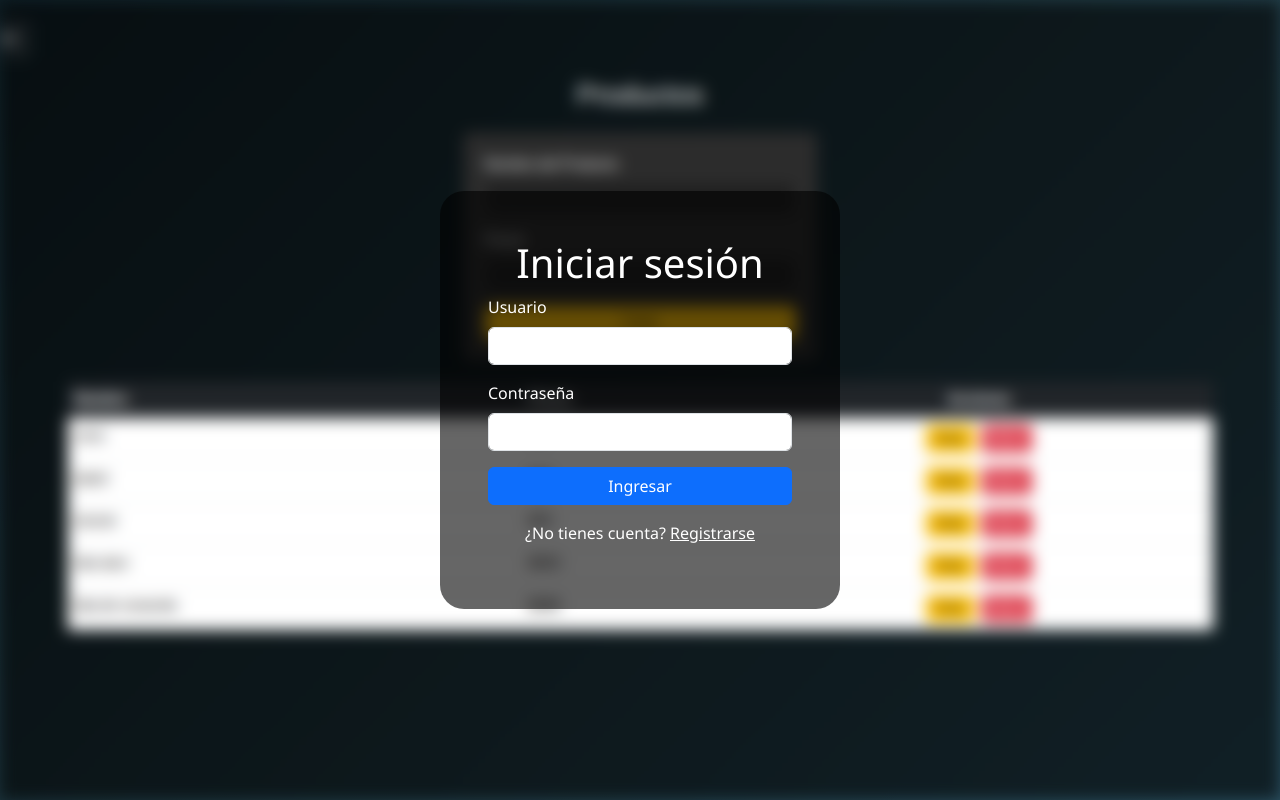
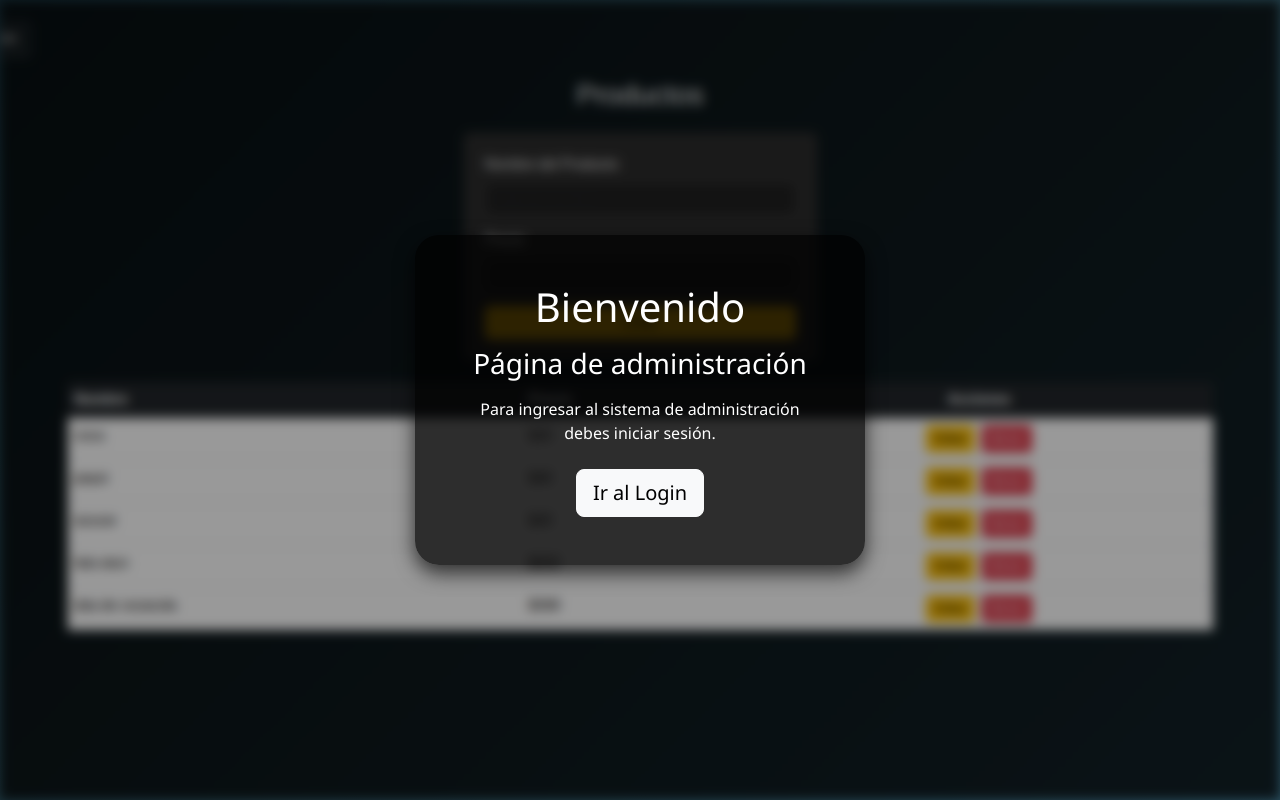
Before and after one commit to cuelloguille/Back-Front, a React (Vite) app in the folder frontend/: page / in a window 1280 px wide. Before the commit this address led to /login. Built offline with nearby package versions, Linux system fonts and the light colour scheme.

Commit message:
Agregacion del home

```diff
--- a/frontend/src/App.jsx
+++ b/frontend/src/App.jsx
@@ -3,8 +3,10 @@ import ProductosView from "./components/Productos/ProductosView";
 import PersonasView from "./components/Personas/personasView";
 import Login from "./components/login/login";
 import Register from "./components/register/register";
+import Home from "./components/home/home";
 import "bootstrap/dist/css/bootstrap.min.css";
 import "./App.css";
+
 
 // Componente para rutas privadas
 function PrivateRoute({ children }) {
@@ -48,6 +50,14 @@ function Layout() {
               Personas
             </NavLink>
           </li>
+          <li className="nav-item">
+            <NavLink
+              to="/"
+              className={({ isActive }) => "nav-link" + (isActive ? " active" : "")}
+            >
+              Home
+            </NavLink>
+          </li>
         </ul>
         <button className="btn btn-outline-danger btn-sm" onClick={handleLogout}>
           Cerrar sesión
@@ -70,6 +80,7 @@ function App() {
             </PublicRoute>
           }
         >
+          <Route path="/" element={<Home />} />
           <Route path="/login" element={<Login />} />
           <Route path="/register" element={<Register />} />
         </Route>
@@ -86,9 +97,8 @@ function App() {
           <Route path="/personas" element={<PersonasView />} />
         </Route>
 
-        {/* Redirecciones */}
-        <Route path="/" element={<Navigate to="/login" replace />} />
-        <Route path="*" element={<Navigate to="/login" replace />} />
+        {/* Redirección para rutas inexistentes */}
+        <Route path="*" element={<Navigate to="/" replace />} />
       </Routes>
     </Router>
   );
--- /dev/null
+++ b/frontend/src/components/home/home.css
@@ -0,0 +1,36 @@
+.home-background {
+  position: relative;
+  width: 100vw;
+  height: 100vh;
+  overflow: hidden;
+  display: flex;
+  justify-content: center;
+  align-items: center;
+}
+
+.home-background::before {
+  content: "";
+  position: absolute;
+  top: 0;
+  left: 0;
+  width: 100%;
+  height: 100%;
+  background-image: url('/src/components/home/fondo.png'); /* Cambia la ruta si es necesario */
+  background-size: cover;
+  background-position: center;
+  filter: blur(6px) brightness(0.6); /* efecto blur + oscurecido */
+  z-index: 0;
+}
+
+.home-card {
+  position: relative;
+  z-index: 1;
+  background-color: rgba(0, 0, 0, 0.7); /* semi-transparente y oscuro */
+  padding: 3rem;
+  border-radius: 1.5rem;
+  width: 450px;
+  max-width: 90%;
+  text-align: center;
+  color: #fff;
+  box-shadow: 0 8px 20px rgba(0, 0, 0, 0.7);
+}
--- /dev/null
+++ b/frontend/src/components/home/home.jsx
@@ -0,0 +1,27 @@
+import React from "react";
+import { Button } from "react-bootstrap";
+import { useNavigate } from "react-router-dom";
+import "./home.css";
+
+export default function Home() {
+  const navigate = useNavigate();
+
+  const goToLogin = () => {
+    navigate("/login");
+  };
+
+  return (
+    <div className="home-background">
+      <div className="home-card">
+        <h1 className="mb-3">Bienvenido</h1>
+        <h3 className="mb-3">Página de administración</h3>
+        <p className="mb-4">
+          Para ingresar al sistema de administración debes iniciar sesión.
+        </p>
+        <Button variant="light" size="lg" onClick={goToLogin}>
+          Ir al Login
+        </Button>
+      </div>
+    </div>
+  );
+}
--- a/frontend/src/components/login/login.jsx
+++ b/frontend/src/components/login/login.jsx
@@ -26,7 +26,7 @@ function Login() {
       console.log("Usuario guardado:", localStorage.getItem("username"));
 
       alert("Login exitoso");
-      navigate("/personas"); // redirige a la página de personas
+      navigate("/home"); // redirige a la página de personas
     } catch (err) {
       alert(err.response?.data?.error || "Error al iniciar sesión");
     } finally {
--- a/frontend/src/routes/privateRoute.jsx
+++ b/frontend/src/routes/privateRoute.jsx
@@ -6,7 +6,7 @@ const PrivateRoute = () => {
 
   // Si no hay token, redirige a login
   if (!token) {
-    return <Navigate to="/inicio-sesion" replace />;
+    return <Navigate to="/home" replace />;
   }
 
   // Si hay token, renderiza la ruta "hija"
```
Also changed, not shown: frontend/src/components/home/fondo.png (added).
